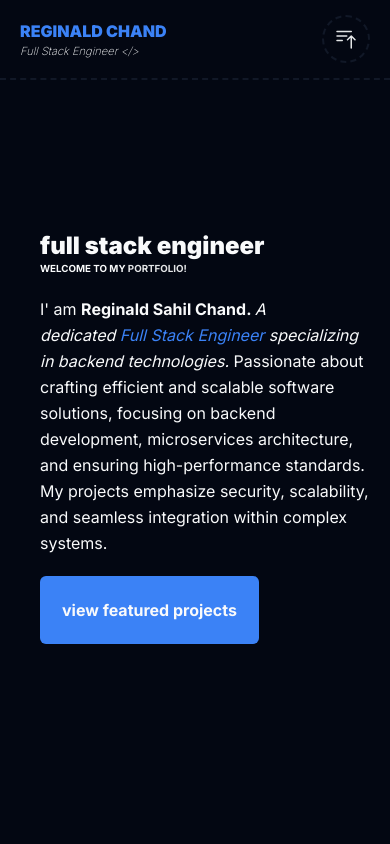
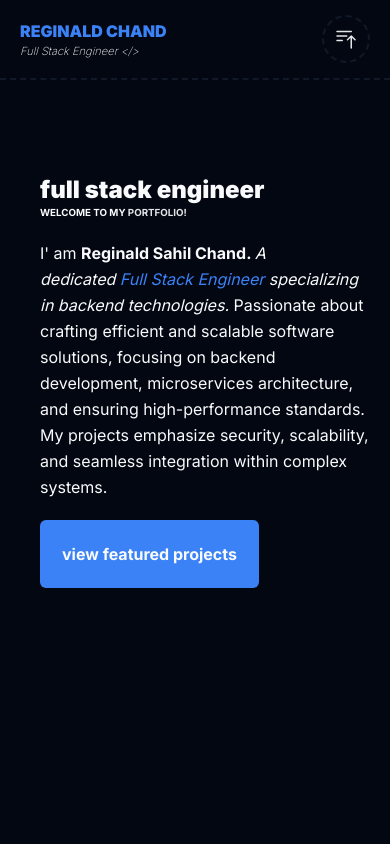
Before and after one commit to reginald-chand/personal-portfolio-2024, a Next.js app: page / in a window 390 px wide. Shown: the top 844 px of the page. Built offline with nearby package versions, Linux system fonts and the light colour scheme.

Commit message:
Update min height to 80vh for mobile devices

```diff
--- a/app/components/ui/hero_section/hero-section.tsx
+++ b/app/components/ui/hero_section/hero-section.tsx
@@ -4,7 +4,7 @@ import { ReactElement, memo } from "react";
 
 export const HeroSection = memo((): ReactElement => {
   return (
-    <section className="w-full min-h-screen lg:min-h-[85vh] p-5 xl:p-0 flex flex-col md:flex-row items-center justify-evenly">
+    <section className="w-full min-h-[80vh] lg:min-h-[85vh] p-5 xl:p-0 flex flex-col md:flex-row items-center justify-evenly">
       <div className="ml-5 md:ml-0">
         <h1 className="text-2xl sm:text-3xl xl:text-7xl font-black lowercase">
           Full Stack Engineer
```
